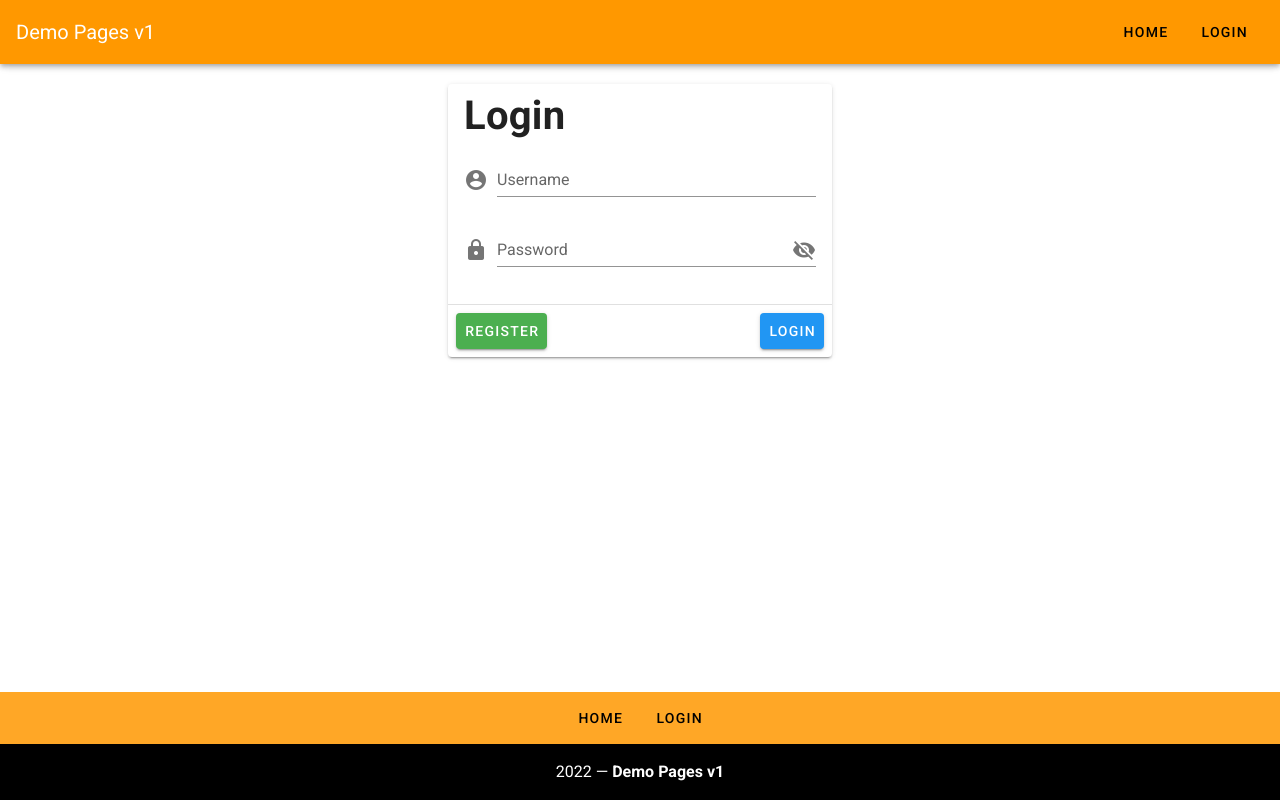
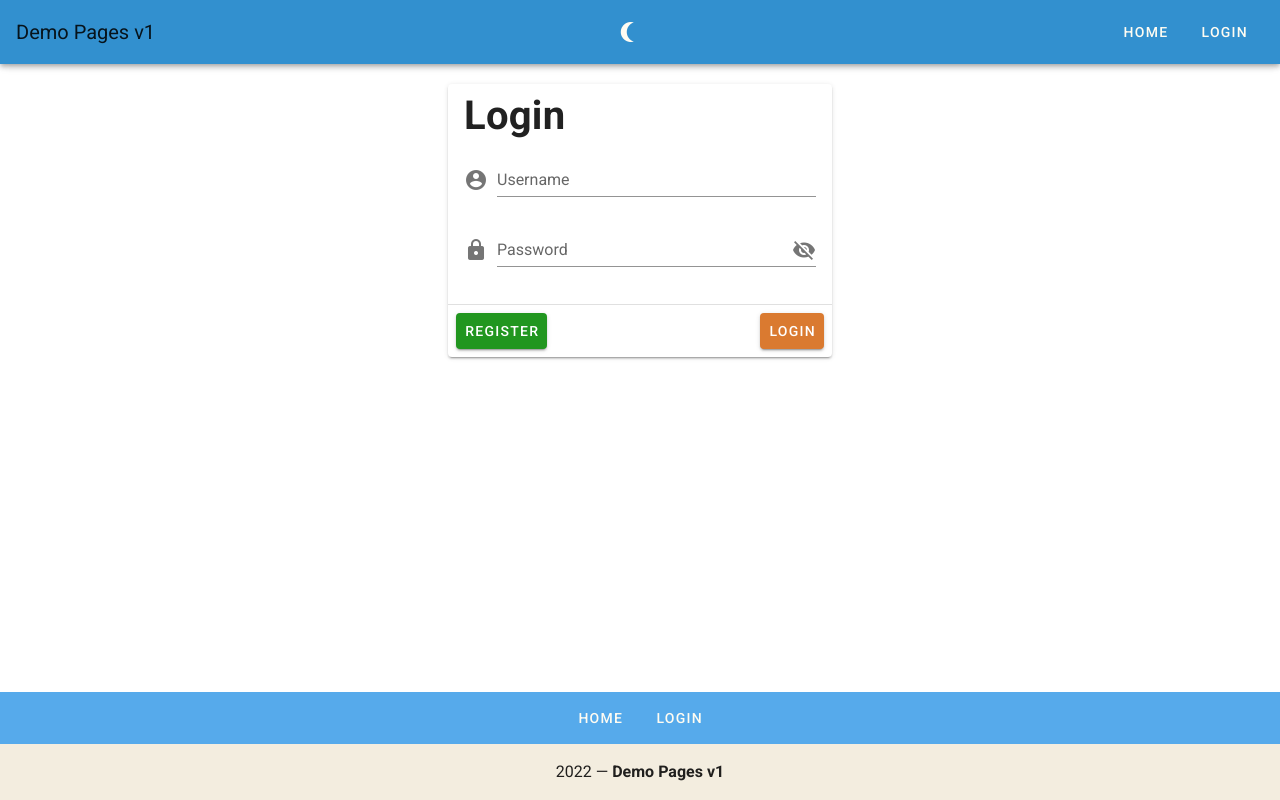
Before and after one commit to fMuchka/Demo-pages_v1, a Vue app: page / in a window 1280 px wide. Built offline with nearby package versions, Linux system fonts and the light colour scheme.

Commit message:
colors + theme switch

```diff
--- a/public/index.html
+++ b/public/index.html
@@ -5,13 +5,13 @@
     <meta http-equiv="X-UA-Compatible" content="IE=edge">
     <meta name="viewport" content="width=device-width,initial-scale=1.0">
     <link rel="icon" href="<%= BASE_URL %>favicon.ico">
-    <title><%= htmlWebpackPlugin.options.title %></title>
+    <title>Demo_Pages_v1</title>
     <link rel="stylesheet" href="https://fonts.googleapis.com/css?family=Roboto:100,300,400,500,700,900">
     <link rel="stylesheet" href="https://cdn.jsdelivr.net/npm/@mdi/font@latest/css/materialdesignicons.min.css">
   </head>
   <body>
     <noscript>
-      <strong>We're sorry but <%= htmlWebpackPlugin.options.title %> doesn't work properly without JavaScript enabled. Please enable it to continue.</strong>
+      <strong>We're sorry but Demo_Pages_v1 doesn't work properly without JavaScript enabled. Please enable it to continue.</strong>
     </noscript>
     <div id="app"></div>
     <!-- built files will be auto injected -->
--- a/src/App.vue
+++ b/src/App.vue
@@ -2,7 +2,7 @@
   <v-app>
     <c-navigation :links="links"/>
 
-    <v-content>
+    <v-content background="primary">
       <c-login/>
     </v-content>
 
@@ -13,7 +13,7 @@
 
 <script>
 
-import CLogin from "@/components/Login.vue"
+import CLogin from "@/views/Login.vue"
 import CNavigation from "@/components/Navigation.vue"
 import CFooter from "@/components/Footer.vue"
 
--- a/src/components/Footer.vue
+++ b/src/components/Footer.vue
@@ -1,6 +1,6 @@
 <template>
   <v-footer
-    color="orange lighten-1"
+    color="primary lighten-1"
     padless
   >
     <v-row
@@ -10,7 +10,7 @@
       <v-btn
         v-for="link in links"
         :key="link"
-        color="black"
+        color="secondary"
         text
         rounded
         class="my-2"
@@ -18,7 +18,7 @@
         {{ link }}
       </v-btn>
       <v-col
-        class="black lighten-2 py-4 text-center white--text"
+        class="accent lighten-2 py-4 text-center"
         cols="12"
       >
         {{ new Date().getFullYear() }} — <strong>Demo Pages v1</strong>
--- a/src/components/Navigation.vue
+++ b/src/components/Navigation.vue
@@ -1,11 +1,26 @@
 <template>
-  <v-app-bar
-     app
-     color="orange"
-     dark
+  <v-app-bar app color="primary">
+    <v-toolbar-title> Demo Pages v1 </v-toolbar-title>
+
+    <v-spacer></v-spacer>
+
+    <v-tooltip bottom>
+        <template v-slot:activator="{ on, attrs }">
+            <v-btn
+                icon
+                color="secondary"
+                @click="changeTheme"
+                v-bind="attrs"
+                v-on="on"
             >
+                <v-icon v-if="darkTheme === false"> mdi-moon-waning-crescent </v-icon>
 
-    <v-toolbar-title>Demo Pages v1</v-toolbar-title>
+                <v-icon v-else> mdi-white-balance-sunny </v-icon>
+            </v-btn>
+        </template>
+      <span v-if="darkTheme === false">Dark Mode</span>
+      <span v-else>Light Mode</span>
+    </v-tooltip>
 
     <v-spacer></v-spacer>
 
@@ -13,27 +28,31 @@
       v-for="(item, key) in links"
       :key="key"
       text
-        color="black"
+      color="secondary"
       rounded
     >
       {{ item }}
     </v-btn>
-
   </v-app-bar>
 </template>
 
 <script>
 export default {
   props: {
-        links: Array
+    links: Array,
   },
 
   data: () => ({
+    darkTheme: false,
+  }),
 
-    })
-}
+  methods: {
+    changeTheme() {
+      this.$vuetify.theme.dark = !this.$vuetify.theme.dark;
+      this.darkTheme = !this.darkTheme;
+    },
+  },
+};
 </script>
 
-<style>
-
-</style>
+<style></style>
--- a/src/main.js
+++ b/src/main.js
@@ -1,10 +1,12 @@
 import Vue from 'vue'
 import App from './App.vue'
 import vuetify from './plugins/vuetify'
+import router from './router'
 
 Vue.config.productionTip = false
 
 new Vue({
   vuetify,
+  router,
   render: h => h(App)
 }).$mount('#app')
--- a/src/plugins/vuetify.js
+++ b/src/plugins/vuetify.js
@@ -4,4 +4,27 @@ import Vuetify from 'vuetify/lib/framework';
 Vue.use(Vuetify);
 
 export default new Vuetify({
+    theme: {
+        themes: {
+            dark: {
+                primary: "#EB5E28",
+                secondary: "#252422",
+                accent: "403D39",
+
+                error: "BD2121",
+                success: "21961f",
+                info: "DA7A30"
+            },
+            light: {
+                primary: "#3290CF",
+                secondary: "#FFFCF2",
+                accent: "BBB5A8",
+
+                error: "BD2121",
+                success: "21961f",
+                info: "DA7A30"
+            },
+        },
+  }
+
 });
--- /dev/null
+++ b/src/router/index.js
@@ -0,0 +1,28 @@
+import Vue from 'vue'
+import VueRouter from 'vue-router'
+
+Vue.use(VueRouter)
+
+const routes = [
+  {
+    path: '/',
+    name: 'Home',
+    component: () => import ('../views/Home.vue')
+  },
+  {
+    path: '/login',
+    name: 'Login',
+    // route level code-splitting
+    // this generates a separate chunk (about.[hash].js) for this route
+    // which is lazy-loaded when the route is visited.
+    component: () => import(/* webpackChunkName: "about" */ '../views/Login.vue')
+  }
+]
+
+const router = new VueRouter({
+  mode: 'history',
+  base: process.env.BASE_URL,
+  routes
+})
+
+export default router
```
Also changed, not shown: package.json (+5 -3 lines), src/views/Home.vue (added), src/views/Login.vue (renamed from src/components/Login.vue), 1 other file (tests, documents, lock files or other folders). Lines whose indentation alone changed are shown as unchanged.
